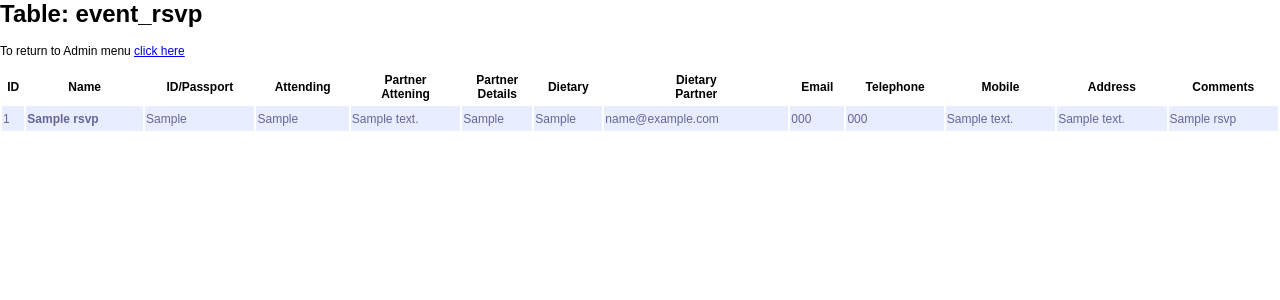
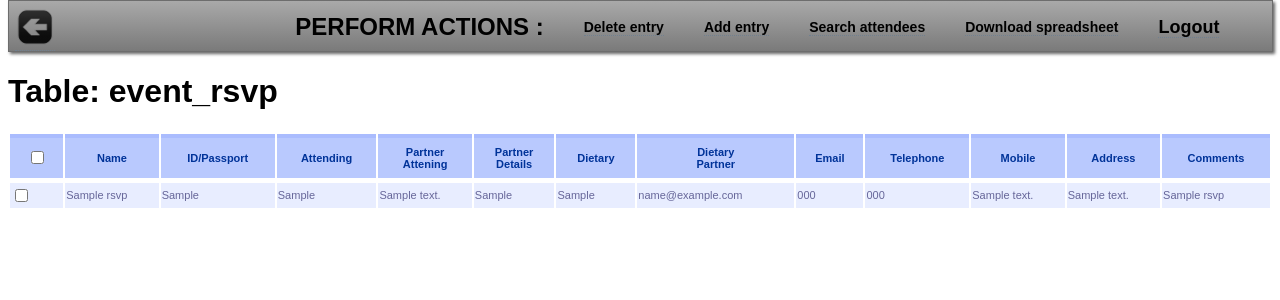
Before and after one commit to moochdt003/RSVP, a PHP site: page /admin/result.php in a window 1280 px wide. Shown: the top 300 px of the page. Run offline with PHP 8.4, Linux system fonts and the light colour scheme; the visitor is signed in with stand-in values (Sample User, id 1); tables that the repository leaves empty or names only in its code hold one stand-in row (values such as "Sample post"); style sheets or scripts are compiled from the project's sources.

Commit message:
stylse navbar

```diff
--- a/admin/result.php
+++ b/admin/result.php
@@ -13,14 +13,18 @@ if(isset($_SESSION['logged_in'])){
 
 <head>
 
-<title>MySQL Table Viewer</title>
-<link rel="stylesheet" type="text/css" href="../css/styles.css">
+<title>RSVP: Log sheet</title>
+<link rel="stylesheet" type="text/css" href="../css/admin.css">
+<!--link rel="stylesheet" type="text/css" href="../css/styles.css"-->
+<script type="text/javascript" src="../js/jquery-1.11.2.js"></script>
+        <script type="text/javascript" src="../js/rsvp_js.js"></script>
+    </head>
 
 <style type="text/css">
 
 table{
 width:100%;
-font-size: 12px;
+font-size: 11px;
 border: 0;
 padding: 0;
 border-spacing: 2;
@@ -29,17 +33,55 @@ border-spacing: 2;
 table tr td{
     height:25px;
 }
+
+table tr.highlight td {
+    background: #d0dafd;
+}
+
+#box-table-a th
+{
+
+    padding: 8px;
+    background: #b9c9fe;
+    border-top: 4px solid #aabcfe;
+    border-bottom: 1px solid #fff;
+    color: #039;
+    cursor: pointer;
+}
+
+
 </style>
+
+<script type="text/javascript">
+//hides primary key row from result log sheet
+$(document).ready(function() {
+
+$('td:nth-child(2)').hide();
+
+
+$('#selectAll').toggle(function(){
+    alert('me');
+        $('#box-table-a tbody>tr input:checkbox').attr('checked','checked');
+        $('#hidden').removeAttr('checked');
+    },function(){
+        $('#box-table-a tbody>tr input:checkbox').removeAttr('checked');
+    });
+
+});
+
+</script>
+
+
 </head>
 
 
 <body>
 
+<?php include_once('../includes/navbar.php');?>
 
 
 
 <!--button name="Delete" value="Delete" type="button" onclick="ID();">Delete</button-->
-
 
 
 
@@ -66,11 +108,12 @@ $result = mysqli_store_result($link);
 $fields_num = mysqli_num_fields($result);
 
 echo "<h1>Table: {$table}</h1>";
-echo "<table border='0'><tr>";
+echo "<table border='0' id='box-table-a'><tr>";
 // printing table headers
 echo "<thead>";
 
-    echo "<th>ID</th>
+    echo "<th><input type='checkbox' name='select' value='selected' class='checkbox_check' /></th>
+
           <th>Name</th>
           <th>ID/Passport</th>
           <th>Attending</th>
@@ -86,11 +129,12 @@ echo "<thead>";
 
 echo "</tr>\n";
 echo "</thead>";
+echo "<tbody>";
 // printing table rows
 while($row = mysqli_fetch_row($result))
 {
-    echo "<tr class='normal'>";
-
+    echo "<tr class='normal' id='0' >";
+         echo   "<td class='has_cb'><input type='checkbox' name='select' value='checked'/></td>";
     // $row is array... foreach( .. ) puts every element
     // of $row to $cell variable
     foreach($row as $cell)
@@ -100,8 +144,12 @@ while($row = mysqli_fetch_row($result))
 }
 mysqli_free_result($result);
 ?>
+<?php
 
-<p> To return to Admin menu <a href="index.php">click here</a></p>
+echo "</tbody></table>";
+
+
+?>
 
 </body></html>
 <?php
--- a/admin/search.php
+++ b/admin/search.php
@@ -10,6 +10,7 @@ include_once('../includes/pdoConnect.php');
 		<script type="text/javascript" src="../js/rsvp_js.js"></script>
 	</head>
 		<body>
+			<?php include_once('../includes/navbar.php');?>
 			<div class="container">
 
 <?php
@@ -19,10 +20,10 @@ $query = $pdo->prepare("SELECT * FROM event_rsvp WHERE name = ?");
 $query->bindValue(1,$searchQ);
 $query->execute();
 
-echo "<table width='400'><thead><th>Select</th><th>Name</th><th>ID</th><th>Attending</th></thead>";
+echo "<table id='box-table-a' width='400'><thead><th>Select</th><th>Name</th><th>ID</th><th>Attending</th></thead>";
 if (!$query->rowCount() == 0) {
     while ($results = $query->fetch()) {
-        echo "<tr class='normal' id='hidden'><td><input type='checkbox' name='select' value='checked'/></td><td>", $results['name'], "</td><td>", $results['ID'],"</td><td>", $results['attending'], "</td></tr>";
+        echo "<tr class='normal' id='0'><td class='has_cb'><input type='checkbox' name='select' value='checked'/></td><td>", $results['name'], "</td><td>", $results['ID'],"</td><td>", $results['attending'], "</td></tr>";
     }
 } else {
     echo 'Nothing found';
--- a/css/admin.css
+++ b/css/admin.css
@@ -1 +1 @@
-body{font-family:arial;padding-top:120px}.container{width:500px;margin:0 auto}a:link,a:visited{text-decoration:none;border-bottom:dotted 1px Slategrey;color:Slategrey}a:hover{color:#00f;border-bottom:dotted 1px #00f}p{line-height:30px}.insideAdd table{font-family:Arial,sans-serif;font-size:14px;padding:10px 5px;overflow:hidden;word-break:normal;width:500px;height:auto;margin-left:auto;margin-right:auto;vertical-align:top}td:nth-child(1){width:200px}.normal{background:#e8edff;color:#339;color:#669}.highlight{background:#d0dafd;color:#339}.hidden{visibility:hidden;display:none}
+body{font-family:arial;padding-top:0;margin-top:0}a:link,a:visited{text-decoration:none;border-bottom:dotted 1px Slategrey;color:Slategrey}a:hover{color:#00f;border-bottom:dotted 1px #00f}p{line-height:30px}.insideAdd table{font-family:Arial,sans-serif;font-size:14px;padding:10px 5px;overflow:hidden;word-break:normal;width:500px;height:auto;margin-left:auto;margin-right:auto;vertical-align:top}.insideAdd table td:nth-child(1){width:200px}.normal{background:#e8edff;color:#339;color:#669}.highlight{background:#d0dafd;color:#339}.hidden{visibility:hidden;display:none}.adminView td:nth-child(1){background:#b9c9fe;color:#039}.toolbar ul{float:right;margin-right:10px;margin-top:0;margin-bottom:0;padding-top:12px;list-style:none;width:80%}.toolbar li{float:left;padding-left:40px;list-style:none}.toolbar a{text-decoration:none;color:#000;font-size:14px;font-weight:700}.toolbar a:hover{color:#FFF}.toolbar{width:99%;margin:0;padding:6px 6px 4px;height:40px;line-height:100%;border-radius:0;-webkit-border-radius:0;-moz-border-radius:0;box-shadow:2px 2px 3px #666;-webkit-box-shadow:2px 2px 3px #666;-moz-box-shadow:2px 2px 3px #666;background:#8B8B8B;background:linear-gradient(top,#a9a9a9,#7a7a7a);background:-ms-linear-gradient(top,#a9a9a9,#7a7a7a);background:-webkit-gradient(linear,left top,left bottom,from(#a9a9a9),to(#7a7a7a));background:-moz-linear-gradient(top,#a9a9a9,#7a7a7a);border:solid 1px #6D6D6D;position:relative;z-index:999}
--- /dev/null
+++ b/includes/navbar.php
@@ -0,0 +1,17 @@
+<div class="toolbar">
+
+<a href="index.php"><img src="../images/arrow-back.png" alt="back" width="40" height="40" style="right:0; position:0;"></a>
+
+<ul>
+
+<li><h2 style="margin-top: 0;">PERFORM ACTIONS :</h2></li>
+<li><a href="delete.php">Delete entry</li>
+<li><a href="add.php">Add entry</li>
+<li><a href="search.php">Search attendees</li>
+<li><a href="search.php">Download spreadsheet</li>
+<li><a href="logout.php" style="font-size:18px;">Logout</a></li>
+<li></li>
+
+</ul>
+
+</div>
--- a/js/rsvp_js.js
+++ b/js/rsvp_js.js
@@ -4,18 +4,18 @@ $('#attendingDetails').css('display','none');
 $('#partnerDiet').css('display','none');
 $('#partnerName').css('display','none');
 
-/*var going = $('#attending').val() == 'Yes';
 
-if (going = true){
 
-	alert('i am selected');
-}else{
 
-	alert('do nothing');
-}
-*/
+//Highlighting the rows
 
-//Highlights the clicked row
+
+
+
+    //Click on tr highlights and checks checkbox
+     $("#box-table-a tbody tr").click(function() {
+         var rowCount = $('#box-table-a tbody>tr').length;
+        //Highlights the clicked row
          if($(this).hasClass("normal")){
             $(this).removeClass("normal").addClass("highlight");
         }
@@ -23,7 +23,7 @@ if (going = true){
             $(this).removeClass("highlight").addClass("normal");
         }
 
- //Checks the checkbox
+        //Checks the checkbox
         var $target = $(event.target);
         if(!$target.is('input:checkbox')) {
 
@@ -33,7 +33,14 @@ if (going = true){
             });
         }
     });//End tr click
-});
+
+
+
+}); //end of document ready(on load :)
+
+
+
+
 
 function formatPhone(obj) {
     var numbers = obj.value.replace(/\D/g, ''),
@@ -43,6 +50,10 @@ function formatPhone(obj) {
         obj.value += (char[i]||'') + numbers[i];
     }
 }
+
+
+
+
 
 
 function validate()
@@ -143,6 +154,12 @@ function attendingEvent(){
 
 }
 
+
+
+
+
+
+
 //This function controls the coming with or with a partner
 function partner(){
 	if($('#attending_Partner').val() == 'Yes') {
--- a/less/admin.less
+++ b/less/admin.less
@@ -1,13 +1,14 @@
 body{
 
 	font-family:arial;
-	padding-top:120px;
+	padding-top:0;
+	margin-top:0;
 }
 
 .container{
 
-	width:500px;
-	margin: 0 auto;
+	//width:500px;
+	//margin:  auto;
 }
 
 a:link, a:visited {
@@ -46,13 +47,13 @@ p{
 	vertical-align: top;
 
 
-}
+
 
 td:nth-child(1){
 width:200px;
 
 }
-
+}
 
 .normal
 {
@@ -71,3 +72,103 @@ width:200px;
   visibility:hidden;
     display: none;
 }
+
+
+
+.adminView{
+
+
+
+td:nth-child(1){
+background: #b9c9fe;
+    //border-top: 4px solid #aabcfe;
+  //  border-bottom: 1px solid #fff;
+    color: #039;
+}
+
+td:nth-child(2)
+{
+ //   background: #e8edff;
+
+}
+
+}
+
+
+
+
+//navigation bar
+
+
+.toolbar{
+//border:1px solid red;
+//background-color:blue;
+//width:100%;
+//height:50px;
+
+ul{
+	float: right;
+margin-right: 10px;
+margin-top: 0;
+margin-bottom: 0;
+padding-top: 12px;
+list-style:none;
+width:80%;
+
+
+}
+
+li{
+	float:left;
+	padding-left:40px;
+	list-style:none;
+}
+
+
+a{
+	text-decoration:none;
+	color:black;
+	font-size:14px;
+	font-weight:bold;
+
+}
+
+a:hover{
+	color:#FFF;
+
+}
+
+}
+
+
+
+
+
+
+
+
+
+
+//bullshit
+
+.toolbar {
+  width: 99%;
+  margin: 0px 0px 0px 0px;
+  padding: 6px 6px 4px 6px;
+  height: 40px;
+  line-height: 100%;
+  border-radius: 0px;
+  -webkit-border-radius: 0px;
+  -moz-border-radius: 0px;
+  box-shadow: 2px 2px 3px #666666;
+  -webkit-box-shadow: 2px 2px 3px #666666;
+  -moz-box-shadow: 2px 2px 3px #666666;
+  background: #8B8B8B;
+  background: linear-gradient(top,  #A9A9A9,  #7A7A7A);
+  background: -ms-linear-gradient(top,  #A9A9A9,  #7A7A7A);
+  background: -webkit-gradient(linear, left top, left bottom, from(#A9A9A9), to(#7A7A7A));
+  background: -moz-linear-gradient(top,  #A9A9A9,  #7A7A7A);
+  border: solid 1px #6D6D6D;
+  position:relative;
+  z-index:999;
+}
```
Also changed, not shown: admin/add.php (+7 -7 lines), admin/delete.php (+6 -2 lines), images/Arrow-Back.png (added).
